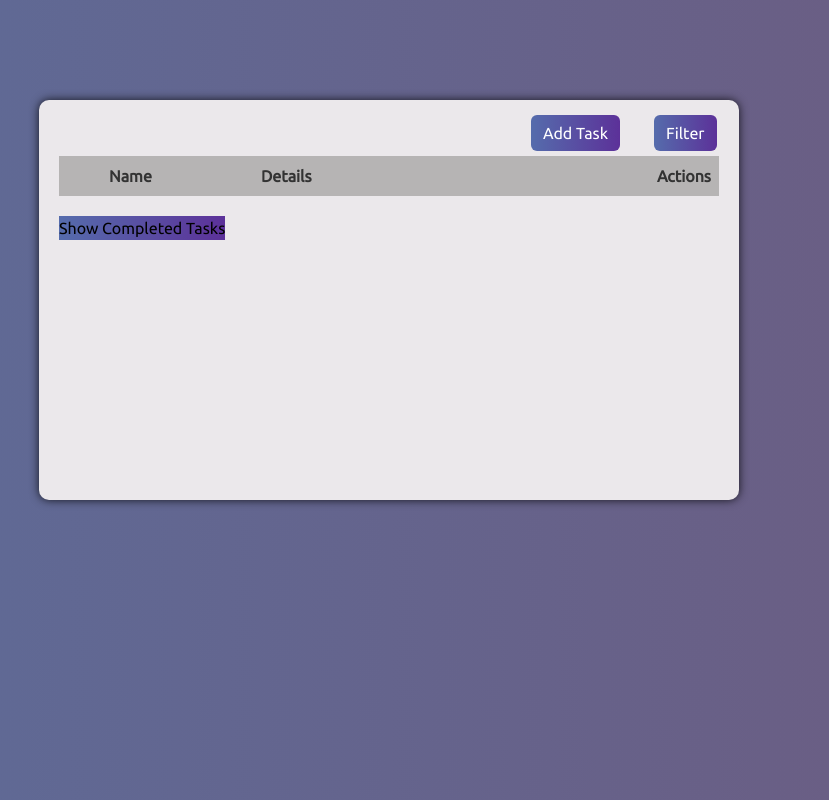
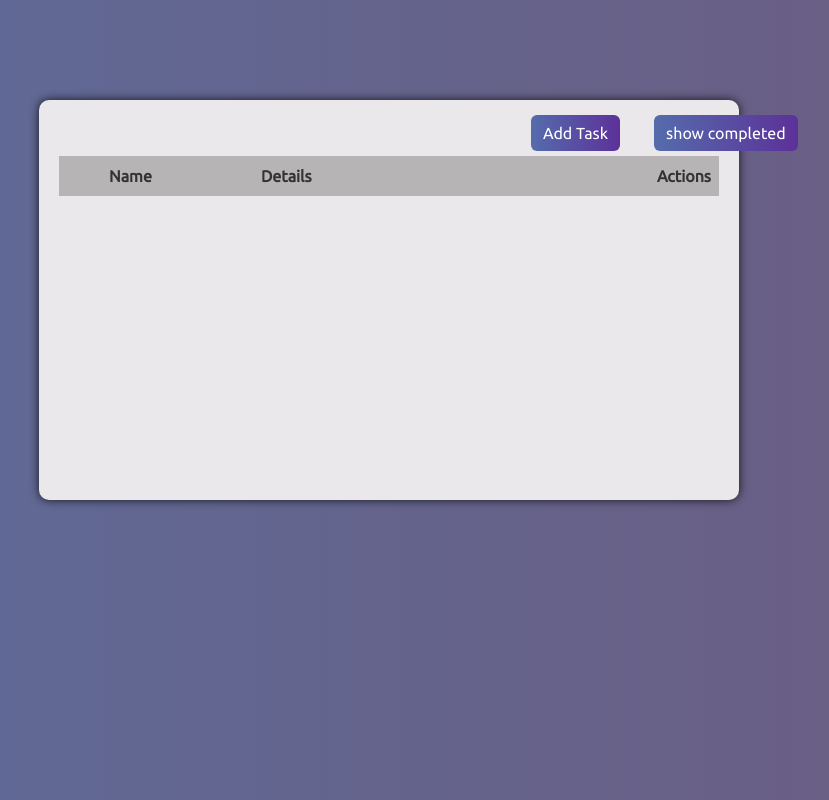
Before and after one commit to chadanikharel/task-manager, a Vue app: page /tasklist in a window 1280 px wide. Shown: the whole page, without its empty margins (251-1080 px from the left). Built offline with nearby package versions, Linux system fonts and the light colour scheme.

Commit message:
toggle show pending and show completed task after filtering the completed and pending task

```diff
--- a/src/views/TableView.vue
+++ b/src/views/TableView.vue
@@ -2,15 +2,14 @@
 <div class="custom-body">
 <div class="container">
   <button type="button" class="btn btn-position btn-primary" @click="this.$router.push(`/add`)">Add Task</button>
-  <button type="button" class="btn btn-primary filter-btn-position">Filter</button>
-  <!-- <table>
-    <tbody>
-      <tr v-for="(task,index) in filteredTaskList" :key="index">
-      <td>{{ task.taskname }}</td>
-      <td>{{ task.details }}</td>
-      </tr>
-    </tbody>
-  </table> -->
+  <button type="button" class="btn btn-primary filter-btn-position" @click="showFilteredTaskList= !showFilteredTaskList">
+    {{ showFilteredTaskList ? "show pending": "show completed" }}
+  </button>
+  <div v-if="displayTasks">
+  <ul>
+  <li v-for="(task, index) in filteredTaskList" :key="index">{{ task.taskname }} - {{ task.details }}</li>
+</ul>
+</div>
     <table>
 	<thead>
 	<tr>
@@ -32,9 +31,6 @@
 	</tr>
 	</tbody>
   </table>
- <button @click="showCompletedTask = !showCompletedTask">
-    {{ showCompletedTask ? 'Hide Completed Tasks' : 'Show Completed Tasks' }}
-  </button>
 </div>
 </div>
 </template>
@@ -49,7 +45,8 @@ data() {
 	taskname:'',
 	details:'',
 	taskList:[],
-  showCompletedTask: false,
+  showFilteredTaskList: false,
+
   };
 },
 
@@ -60,9 +57,16 @@ created(){
 
 computed: {
   filteredTaskList(){
+    if(this.showFilteredTaskList){
       return this.taskList.filter(task => task.completed)
+    }
+  else{
+    return this.taskList.filter(task => !task.completed);
+  }
 },
 },
+
+
 
 methods: {
   editTask(index) {
```
Lines whose indentation alone changed are shown as unchanged.
